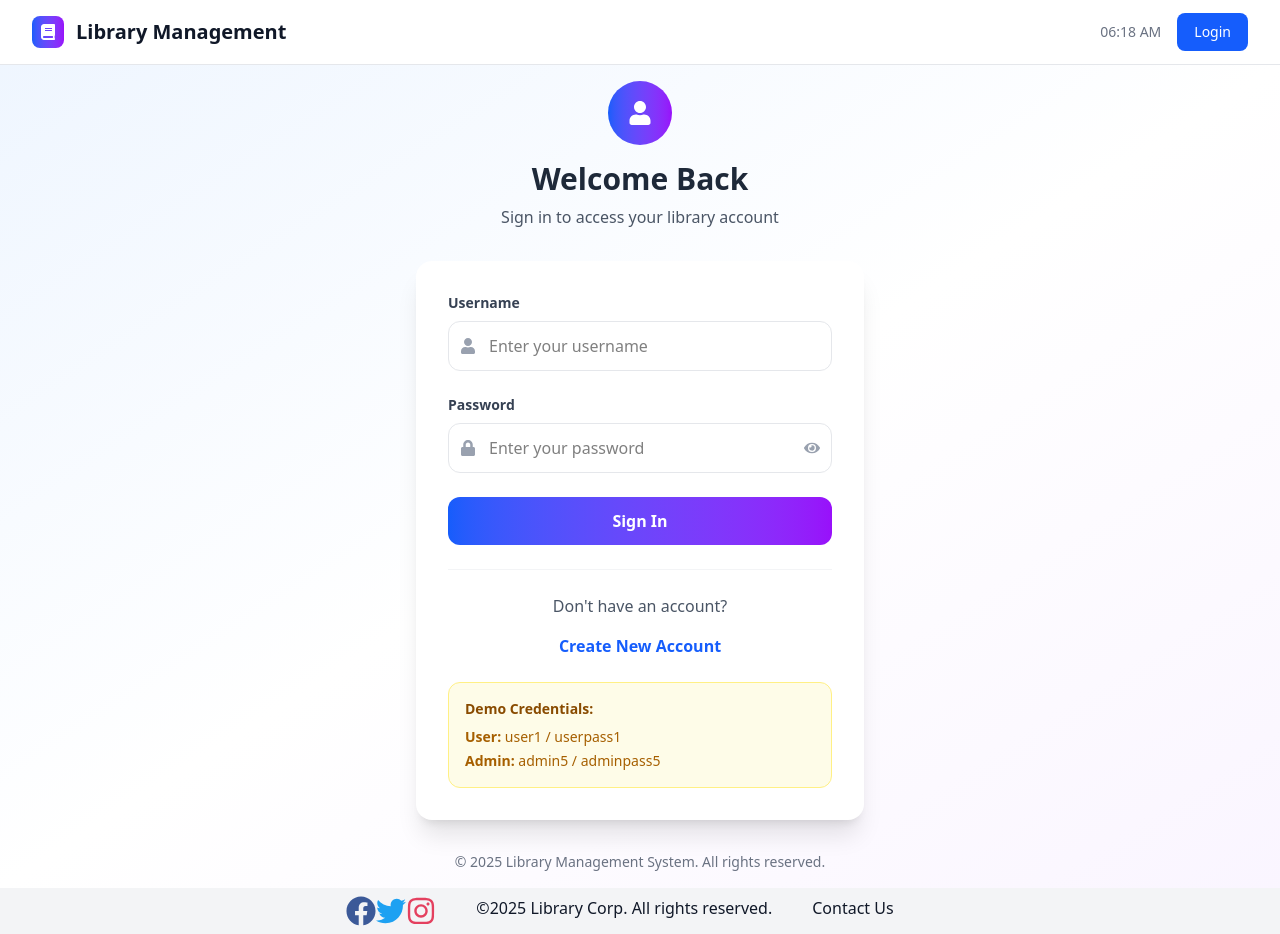
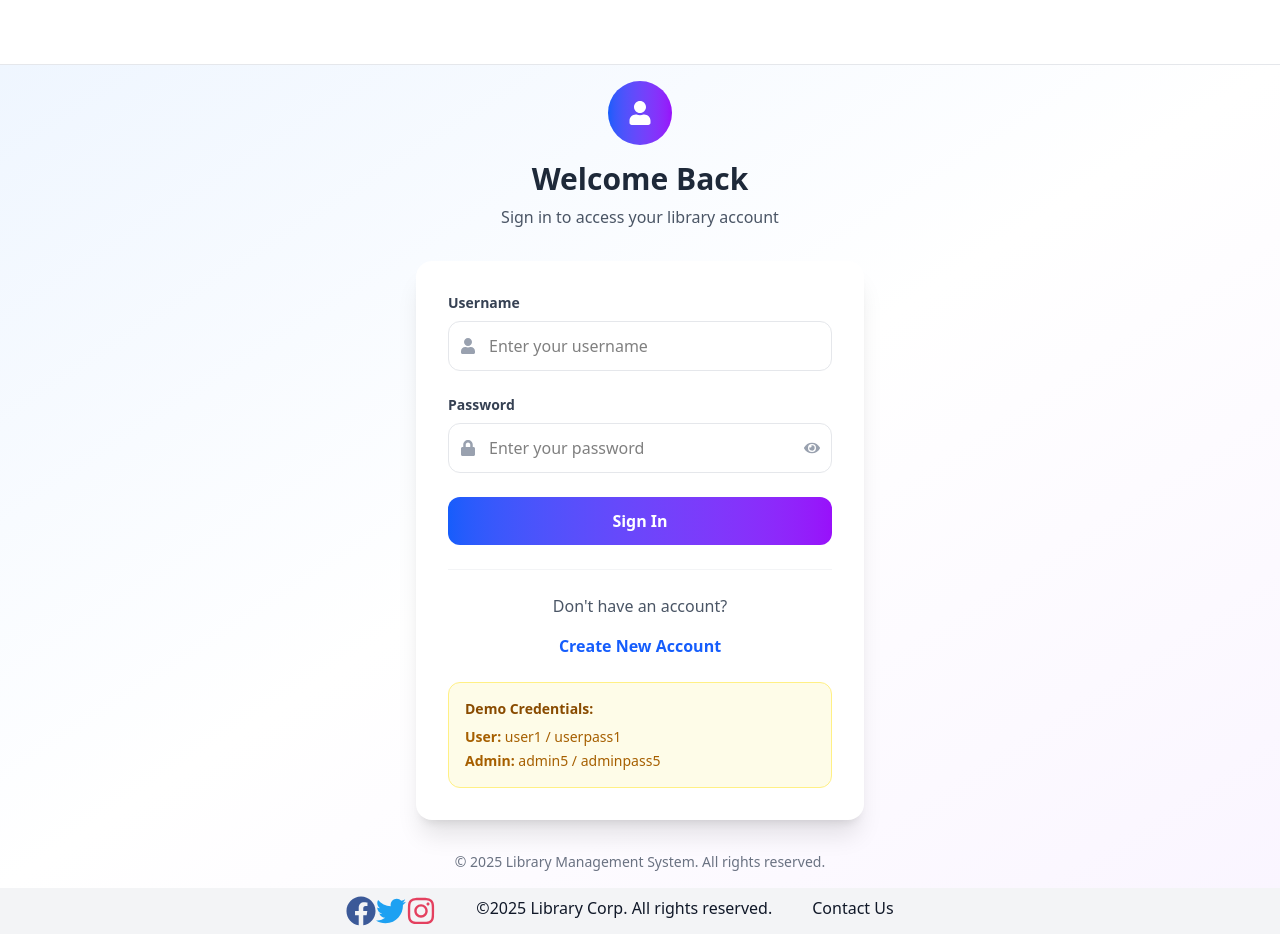
Before and after one commit to harshitaatgithub/Books, a React (Vite) app: page / in a window 1280 px wide. Built offline with nearby package versions, Linux system fonts and the light colour scheme.

Commit message:
Update Header.tsx

```diff
--- a/src/components/Header.tsx
+++ b/src/components/Header.tsx
@@ -1,6 +1,3 @@
-import { FaBook } from "react-icons/fa";
-import { useEffect, useState } from "react";
-import { useNavigate, useLocation } from "react-router-dom";
 import { getUserFromToken } from "../utils/auth";
 
 interface HeaderProps {
@@ -17,26 +14,7 @@ const Header: React.FC<HeaderProps> = ({
   setSelectedAuthor,
 }) => {
   const user = getUserFromToken();
-  const navigate = useNavigate();
-  const location = useLocation();
-  const [currentTime, setCurrentTime] = useState(new Date());
 
-  const handleLogout = () => {
-    localStorage.removeItem("token");
-    navigate("/login", { replace: true });
-  };
-
-  const handleLogin = () => {
-    navigate("/login");
-  };
-
-  // Update time every second
-  useEffect(() => {
-    const timerId = setInterval(() => {
-      setCurrentTime(new Date());
-    }, 1000);
-    return () => clearInterval(timerId);
-  }, []);
 
   // Show search only on library page
   const showSearch = location.pathname === "/library" && user;
@@ -45,21 +23,7 @@ const Header: React.FC<HeaderProps> = ({
     <header className="bg-white border-b border-gray-200 shadow-sm">
       <div className="px-4 sm:px-6 lg:px-8">
         <div className="flex justify-between items-center h-16">
-          {/* Logo Section */}
-          <div className="flex items-center">
-            <div
-              className="flex items-center text-xl font-bold text-gray-900 cursor-pointer lg:ml-0 ml-16"
-              onClick={() => user && navigate("/dashboard")}
-            >
-              <div className="w-8 h-8 bg-gradient-to-r from-blue-600 to-purple-600 rounded-lg flex items-center justify-center mr-3">
-                <FaBook className="text-white" size={16} />
-              </div>
-              <span className="hidden sm:inline">Library Management</span>
-              <span className="sm:hidden">Library</span>
-            </div>
-          </div>
-
-          {/* Search Section - Only show on library page */}
+        {/* Search Section - Only show on library page */}
           {showSearch && (
             <div className="flex-1 max-w-lg mx-4">
               <div className="flex space-x-3">
@@ -90,36 +54,6 @@ const Header: React.FC<HeaderProps> = ({
               </div>
             </div>
           )}
-
-          {/* Right Section */}
-          <div className="flex items-center space-x-4">
-            {/* Time Display - Hidden on small screens */}
-            <div className="hidden md:block text-sm text-gray-500">
-              {currentTime.toLocaleTimeString([], {
-                hour: "2-digit",
-                minute: "2-digit",
-              })}
-            </div>
-
-            {/* Auth Buttons */}
-            {user ? (
-              <button
-                onClick={handleLogout}
-                className="hidden lg:inline-flex items-center px-4 py-2 border border-gray-300 rounded-lg text-sm font-medium text-gray-700 bg-white hover:bg-gray-50 transition-colors"
-              >
-                Logout
-              </button>
-            ) : (
-              location.pathname !== "/login" && (
-                <button
-                  onClick={handleLogin}
-                  className="inline-flex items-center px-4 py-2 border border-transparent rounded-lg text-sm font-medium text-white bg-blue-600 hover:bg-blue-700 transition-colors"
-                >
-                  Login
-                </button>
-              )
-            )}
-          </div>
         </div>
       </div>
     </header>
```
